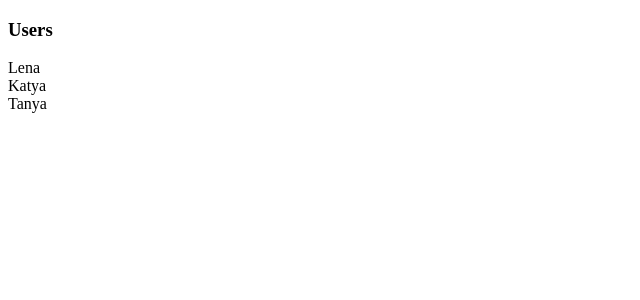
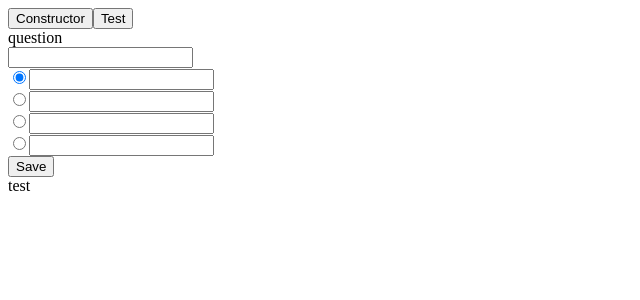
Before and after one commit to tony-blackie/quiz-react, a React app: page / in a window 1280 px wide. Shown: the top 300 px of the page, without its empty margins (0-640 px from the left). Built offline with nearby package versions, Linux system fonts and the light colour scheme.

Commit message:
add func in input

```diff
--- a/src/app/App.jsx
+++ b/src/app/App.jsx
@@ -1,48 +1,123 @@
 import React from 'react';
-import Popup from './Popup.jsx';
+import Quiz from './Quiz.jsx';
 
 export default class App extends React.Component {
   constructor(props) {
     super(props);
+
     this.state = {
-      users: ["Lena", "Katya", "Tanya"],
-      isOpenPop: false};
+        questions:[],
+        isCheck: {
+            answerCheck1: true,
+            answerCheck2: false,
+            answerCheck3: false,
+            answerCheck4: false
+        },
+        valueInput: {
+            answer1: "",
+            answer2: "",
+            answer3: "",
+            answer4: "",
+            addProp: (number) => {
+                let preName = "answer" + number;
+                this.preName = 1;
+            }
+        },
+        quest: "",
+        isErrorShown: true
+    };
 
-    this.togglePopap = this.togglePopap.bind(this);
-    this.changeName = this.changeName.bind(this);
-    this.setNewUsers = this.setNewUsers.bind(this);
+    this.radioCheck = this.radioCheck.bind(this);
+    this.saveInfo = this.saveInfo.bind(this);
+    this.saveDataInState = this.saveDataInState.bind(this);
+    this.addInfoWithInput = this.addInfoWithInput.bind(this);
   };
 
-  togglePopap() {
-    this.setState({
-      isOpenPop: !this.state.isOpenPop
-    });
+  radioCheck(e) {
+      let current = "answerCheck" + e.target.id;
+
+      this.setState({isCheck: {
+          answerCheck1: false,
+          answerCheck2: false,
+          answerCheck3: false,
+          answerCheck4: false
+      }});
+
+      this.setState({isCheck: {
+          current: true
+      }});
+
   }
 
-  changeName(event) {
-    this.setState({
-      name: event.target.value
-    })
+  addInfoWithInput(e) {
+      let current = "answer" + e.target.id;
+
+     console.log(e.target.value);
+
+      this.setState({
+          valueInput: {
+              current: e.target.value
+          }
+      });
+
+      console.log(this.state.valueInput.answer1);
+
+
   }
 
-  setNewUsers(newUsers) {
+  saveDataInState(e) {
+      let text = e.target.value;
+
       this.setState({
-          users: newUsers
-      });
+        quest: text
+      })
+  }
+
+  saveInfo(e) {
+      console.log(this.state.quest);
   }
 
   render() {
+      let errorClass = this.state.isErrorShown ? "visible" : "not_visible";
       return (
           <div>
-              <h3 onClick={this.togglePopap}>Users</h3>
-              {this.state.users.map((user, i)=> (
-                <div key={i}>
-                    {user}
-                </div>
-              ))}
+              <button>
+                  Constructor
+              </button>
+              <button>
+                  Test
+              </button>
+              <div>
+                  <div>
+                      question
+                  </div>
+                  <input type="text" value={this.state.quest} onChange={this.saveDataInState}/>
 
+                  <div>
 
-              <Popup status={this.state.isOpenPop} names={this.state.users} changeStatus={this.togglePopap} setNewUsers={this.setNewUsers} />
+                      <div>
+                          <input type="radio" name="group" id={1} checked={this.state.isCheck.answerCheck1}  onChange={this.radioCheck} />
+                          <input type="text"   id={1}   value={this.state.valueInput.answer1} onChange={this.addInfoWithInput}/>
+                      </div>
+                      <div>
+                          <input type="radio" name="group" id={2} checked={this.state.isCheck.answerCheck2} onChange={this.radioCheck} />
+                          <input type="text"  id={2} value={this.state.valueInput.answer2} onChange={this.addInfoWithInput}/>
+                      </div>
+                      <div>
+                          <input type="radio" name="group" id={3} checked={this.state.isCheck.answerCheck3} onChange={this.radioCheck} />
+                          <input type="text"  id={3}  value={this.state.valueInput.answer3} onChange={this.addInfoWithInput}/>
+                      </div>
+                      <div>
+                          <input type="radio" name="group" id={4} checked={this.state.isCheck.answerCheck4}  onChange={this.radioCheck} />
+                          <input type="text"  id={4} value={this.state.valueInput.answer4} onChange={this.addInfoWithInput}/>
+                      </div>
+                  </div>
+                  <button onClick={this.saveInfo}>
+                      Save
+                  </button>
+
+              </div>
+              <Quiz />
           </div>
       );
   };
--- a/src/app/Popup.jsx
+++ /dev/null
@@ -1,96 +0,0 @@
-import React, { Component } from 'react';
-import {remove} from 'lodash';
-
-export default class Popup extends React.Component {
-  constructor(props) {
-    super(props);
-    this.state = {users: this.props.names, newUser: ""};
-
-    this.deleteItem = this.deleteItem.bind(this);
-    this.setNameInState = this.setNameInState.bind(this);
-    this.addNewUserInState = this.addNewUserInState.bind(this);
-    this.cancelWindow = this.cancelWindow.bind(this);
-    this.saveNewUsers = this.saveNewUsers.bind(this);
-  };
-
-  deleteItem(number) {
-      let newArr = this.state.users.slice();
-      remove(newArr, (el, i) => i === number);
-      this.setState({users: newArr});
-  }
-
-  setNameInState(event) {
-      let name = event.target.value;
-      this.setState({newUser: name});
-  }
-
-  addNewUserInState() {
-      let newUser = this.state.newUser;
-      let currentArr = this.state.users.slice();
-      if (newUser !== "") {
-          currentArr.push(newUser);
-      }
-      this.setState({users: currentArr, newUser: ""});
-  }
-
-  cancelWindow() {
-      let topArr = this.props.names.slice();
-      this.setState({users: topArr, newUser: ""});
-      this.props.changeStatus();
-  }
-
-  saveNewUsers() {
-        let users = this.state.users.slice();
-        this.props.setNewUsers(users);
-        this.props.changeStatus();
-  }
-
-  componentWillReceiveProps(next) {
-    console.log(next.status);
-      if(!next.status) {
-          let users = this.props.names.slice();
-          console.log(users);
-          console.log(next.status);
-          this.setState({users: users, newUser: ""});
-      }
-  }
-
-  render() {
-      let status = "dis-none";
-      if(this.props.status) {
-          status = "show"
-      }
-      return (
-          <div>
-            <div className={status}>
-                Manage users
-                <div>
-                  {
-                    this.state.users.map((user,i) => (
-                    <div key={i}>
-                        <span onClick={event => this.deleteItem(i)}>X</span>  {user}
-                    </div>
-
-                    ))
-                  }
-                </div>
-                <div>
-                    <input type="text" placeholder="new user" value={this.state.newUser} onChange={this.setNameInState}/>
-                    <button onClick={this.addNewUserInState}>+</button>
-                </div>
-                <div>
-                    <button onClick={this.saveNewUsers}>
-                        ok
-                    </button>
-                    <button onClick={this.cancelWindow}>
-                        cancel
-                    </button>
-                </div>
-
-              </div>
-
-
-          </div>
-      );
-  };
-}
--- /dev/null
+++ b/src/app/Quiz.jsx
@@ -0,0 +1,18 @@
+import React, { Component } from 'react';
+
+export default class Quiz extends React.Component {
+    constructor(props) {
+        super(props);
+
+    };
+
+
+
+    render() {
+        return (
+            <div>
+                test
+            </div>
+        );
+    };
+}
--- a/src/app/routes.jsx
+++ b/src/app/routes.jsx
@@ -1,10 +1,10 @@
 import ReactDOM from 'react-dom';
 import React from 'react';
 import App from './App.jsx';
-import Popup from './Popup.jsx';
+import Quiz from './Quiz.jsx';
 import Styles from '../sass/index.scss';
 
 ReactDOM.render(
     <App />,
-    document.getElementById('root1')
+    document.getElementById('root')
 );
--- a/src/index.html
+++ b/src/index.html
@@ -6,6 +6,5 @@
 </head>
 <body>
     <div id="root"></div>
-    <div id="root1"></div>
 </body>
 </html>
```
